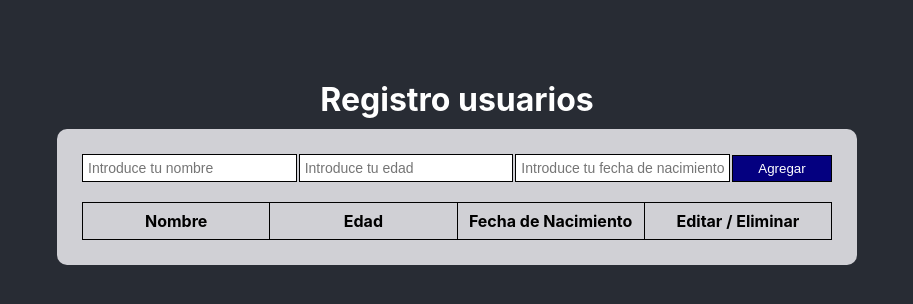
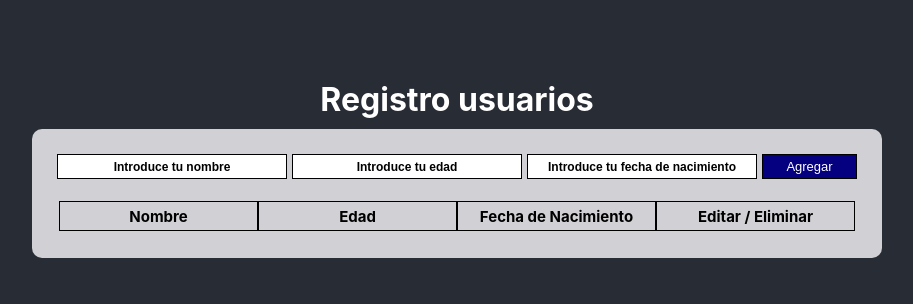
Before and after one commit to arianrdcas/CRUD_Frontend_React, a React (Create React App) app: page / in a window 1280 px wide. Shown: the top 304 px of the page, without its empty margins (183-1096 px from the left). Built offline with nearby package versions, Linux system fonts and the light colour scheme.

Commit message:
agregando CSS Grid

```diff
--- a/src/App.css
+++ b/src/App.css
@@ -1,5 +1,5 @@
 * {
-  background-color: #282c34;
+
   text-align: center;
   margin: 0;
   padding: 0;
@@ -8,6 +8,7 @@
 
 html,
 body {
+  background-color: #282c34;
   margin-top: 40px;
 }
 
@@ -23,10 +24,11 @@ h1{
 }
 
 .contenedor-principal {
-  width: 800px;
-  min-height: 100px;
   background-color: #d0d0d5;
   padding: 25px;
   margin: 10px;
   border-radius: 10px;
+  display: grid;
+  grid-template-columns:minmax(200px, 800px);
+  grid-template-rows: auto auto;
 }
--- a/src/componente/Formulario.js
+++ b/src/componente/Formulario.js
@@ -1,9 +1,8 @@
-import React, {useContext} from "react";
+import React, { useContext } from "react";
 import "../estilos-componentes/Formulario.css";
-import {UserContext} from "../AppContext/UserContext.js"
+import { UserContext } from "../AppContext/UserContext.js";
 
 const Formulario = () => {
-
   const {
     enviando,
     nombre,
@@ -14,7 +13,6 @@ const {
     setFechadenac,
     editingUserId,
   } = useContext(UserContext);
-
 
   return (
     <form className="contenedor-formulario" onSubmit={enviando}>
@@ -39,11 +37,10 @@ const {
         value={fechadenac}
         onChange={(e) => setFechadenac(e.target.value)}
       ></input>
-        <div className="contenedor-boton">
+
       <button className="boton-agregar-usuario">
         {editingUserId !== null ? "Actualizar" : "Agregar"}
       </button>
-        </div>
     </form>
   );
 };
--- a/src/estilos-componentes/Formulario.css
+++ b/src/estilos-componentes/Formulario.css
@@ -1,35 +1,45 @@
 .contenedor-formulario {
-  display: flex;
-  flex-wrap: wrap;
-  align-items: center;
-  justify-content: center;
+  display: grid;
+  grid-template-columns: 1fr;
+  grid-template-rows: repeat(4, 30px);
   background: none;
+  gap: 5px;
 }
 
 .input {
-  flex: 1;
-  width: 150px;
-  height: 28px;
-  font-size: 14px;
+  width: 100%;
+  height: 100%;
+  font-size: 12px;
   background-color: white;
   border: 1px solid black;
-  margin-right: 2px;
   outline: none;
   text-align: left;
-  padding-left: 5px;
 }
 
-.input:last-child {
-  margin-right: 0;
+@media (min-width: 800px) {
+  .contenedor-formulario {
+    display: grid;
+    grid-template-columns: repeat(3, 1fr) 95px;
+    grid-template-rows: 25px;
+  }
 }
 
-.boton-agregar-usuario{
-    width: 100px;
-    padding: 5px;
-    font-size: 13;
-    color: white;
-    background-color: rgb(4, 0, 128);
-    box-sizing: border-box;
-    border: 1px solid black;
-    cursor: pointer;
+::placeholder {
+  color: black;
+  font-weight: bold;
+  opacity: 1;
+  display: flex;
+  text-align: center;
 }
+
+.boton-agregar-usuario {
+  width: 100%;
+  height: 100%;
+  font-size: 13px;
+  color: white;
+  background-color: rgb(4, 0, 128);
+  box-sizing: border-box;
+  border: 1px solid black;
+  cursor: pointer;
+  align-self: center;
+}
--- a/src/estilos-componentes/ListaUsuario.css
+++ b/src/estilos-componentes/ListaUsuario.css
@@ -1,4 +1,4 @@
-table {
+/* table {
   width: 100%;
   border-collapse: collapse;
   margin-top: 20px;
@@ -28,3 +28,80 @@ th {
     background: none;
     cursor: pointer;
 }
+
+ */
+
+ table {
+    margin-top: 20px;
+  }
+
+  tr {
+    display: grid;
+    background: none;
+    grid-template-columns: repeat(4, 1fr);
+    grid-template-rows: auto;
+  }
+
+  th,
+  td {
+    width: 100%;
+    height: 100%;
+    font-size: 15px;
+    border: 1px solid black;
+    align-content: center;
+    text-align: center;
+    background-color: #d0d0d5;
+  }
+
+  td:last-child {
+    display: flex;
+    flex-direction: row;
+    justify-content: space-evenly;
+  }
+
+  .boton-eliminar-editar {
+    cursor: pointer;
+    font-size: 20px;
+    background: #d0d0d5;
+    color: black;
+  }
+
+@media (min-width: 700px) {
+  table {
+    margin-top: 20px;
+  }
+
+  tr {
+    display: grid;
+    background: none;
+    grid-template-columns: repeat(4, 1fr);
+    grid-template-rows: 30px;
+  }
+
+  th,
+  td {
+    width: 100%;
+    height: 100%;
+    font-size: 15px;
+    border: 1px solid black;
+    align-content: center;
+    text-align: center;
+    background: none;
+    background-color: #d0d0d5;
+  }
+
+  td:last-child {
+    display: flex;
+    flex-direction: row;
+    justify-content: space-evenly;
+    font-size: 10px;
+  }
+
+  .boton-eliminar-editar {
+    cursor: pointer;
+    font-size: 25px;
+    background: #d0d0d5;
+    color: black;
+    gap: 2px;
+  }
+}
```
Lines whose indentation alone changed are shown as unchanged.
